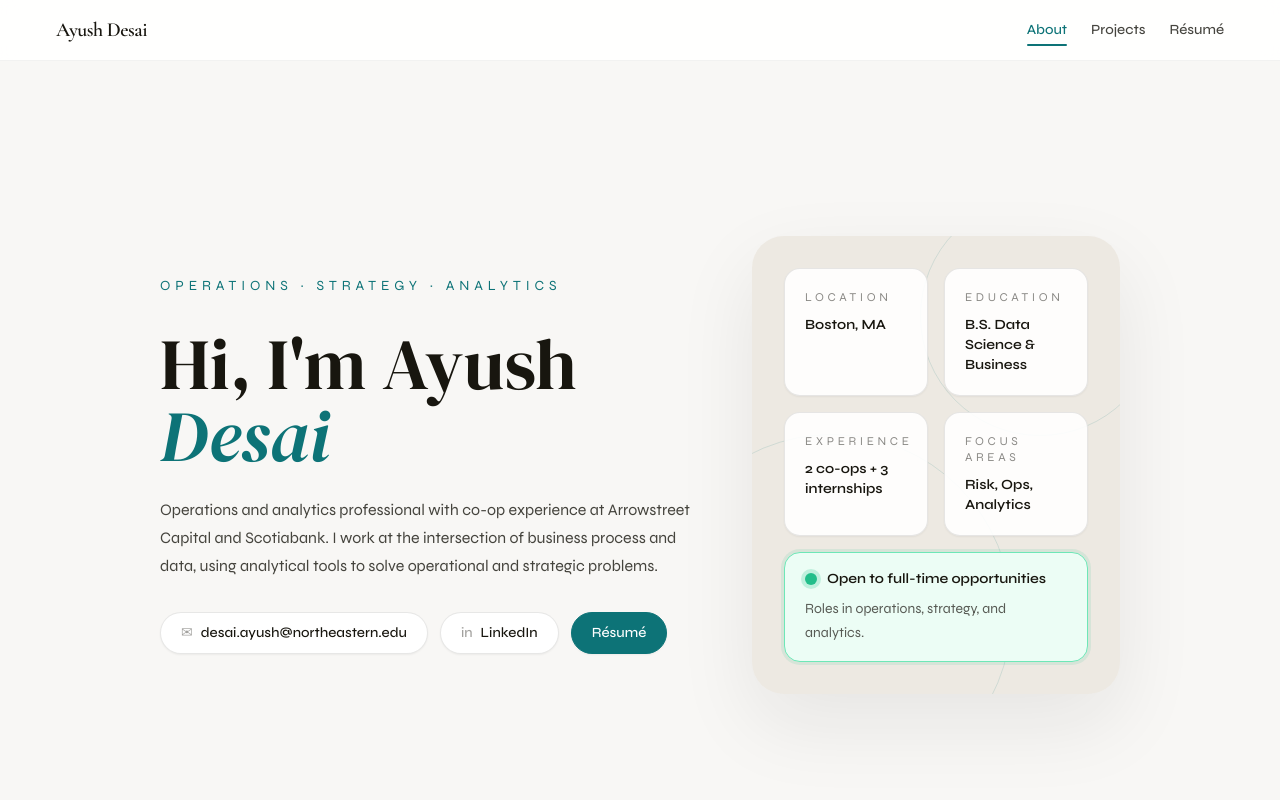
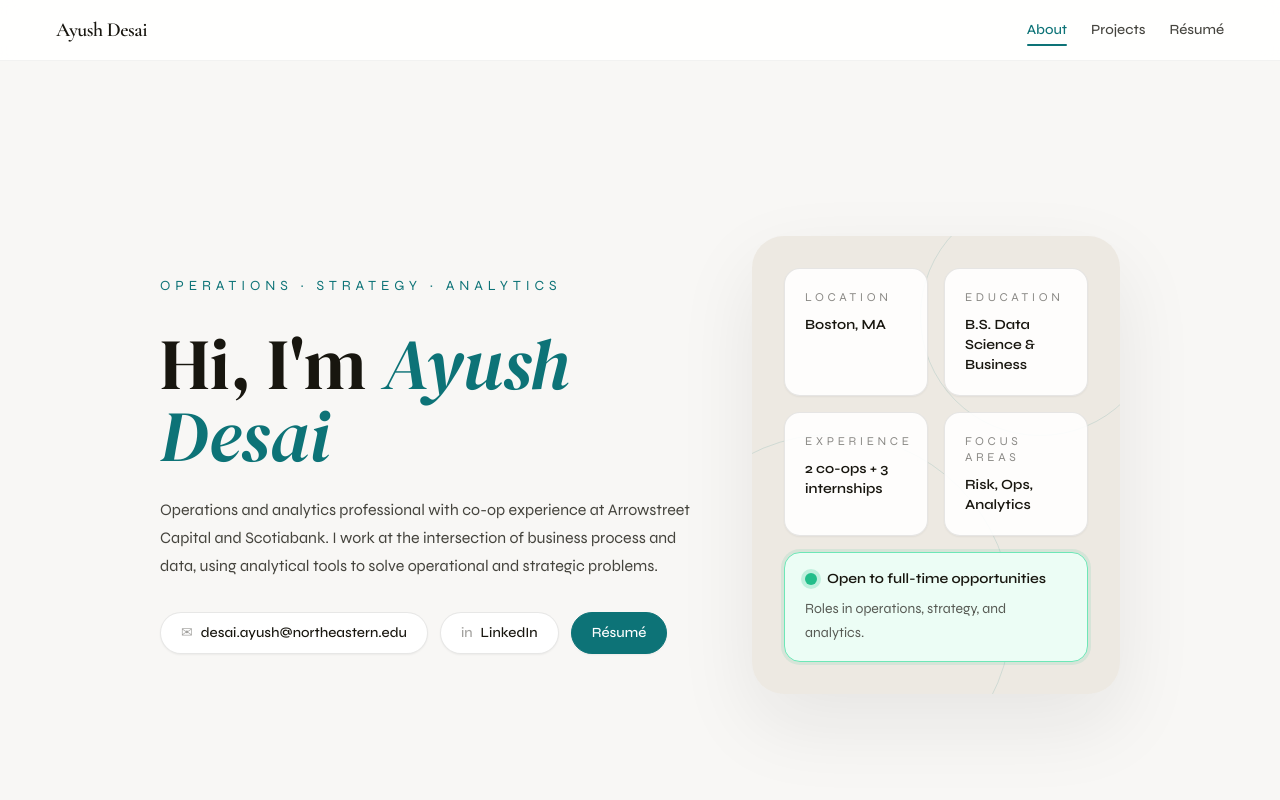
Before and after one commit to ayushadesai/Portfolio, a React (Vite) app: page / in a window 1280 px wide. Shown: the top 800 px of the page. Built offline with nearby package versions, Linux system fonts and the light colour scheme.

Commit message:
Update About.tsx

```diff
--- a/src/pages/About.tsx
+++ b/src/pages/About.tsx
@@ -10,8 +10,7 @@ function About() {
           </p>
           <div>
             <h1 className="font-heading text-5xl leading-tight text-[#18160F] sm:text-6xl lg:text-7xl">
-              Hi, I'm Ayush{' '}
-              <span className="italic text-[#0D7377]">Desai</span>
+              Hi, I'm <span className="italic text-[#0D7377]">Ayush Desai</span>
             </h1>
             <p className="mt-6 max-w-xl text-base leading-7 text-[#18160F]/80">
               Operations and analytics professional with co-op experience at
```
